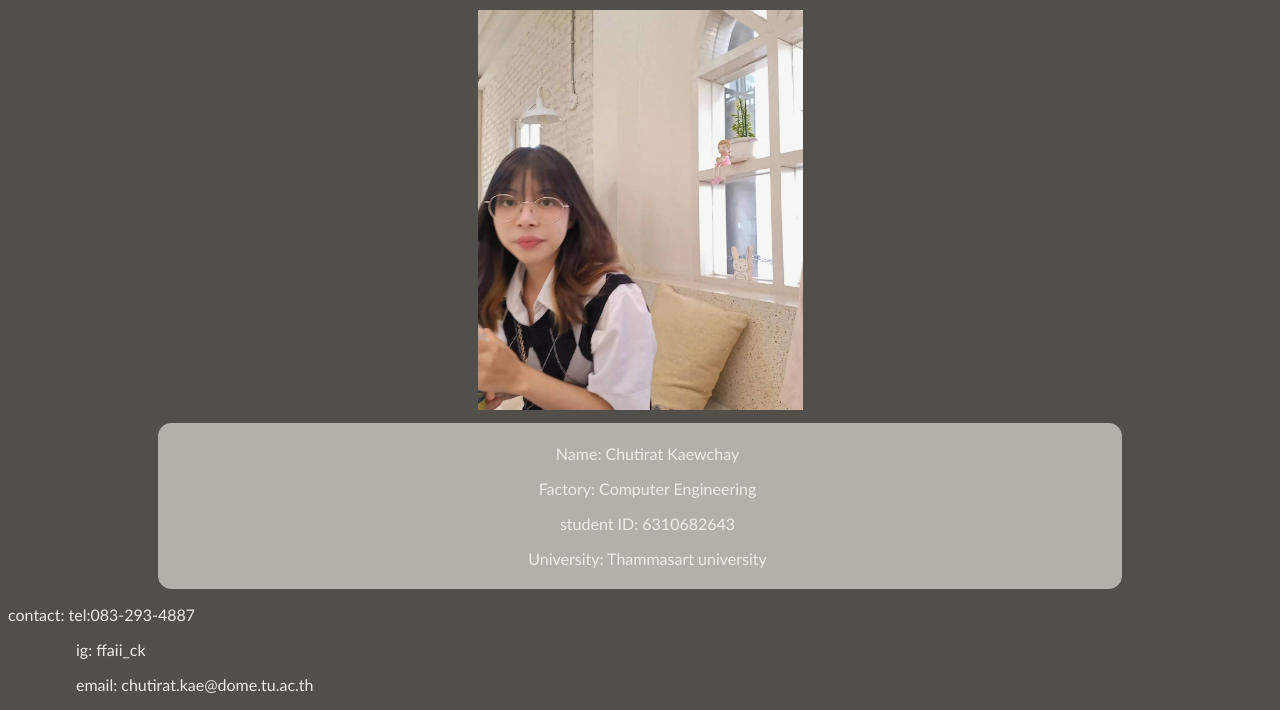
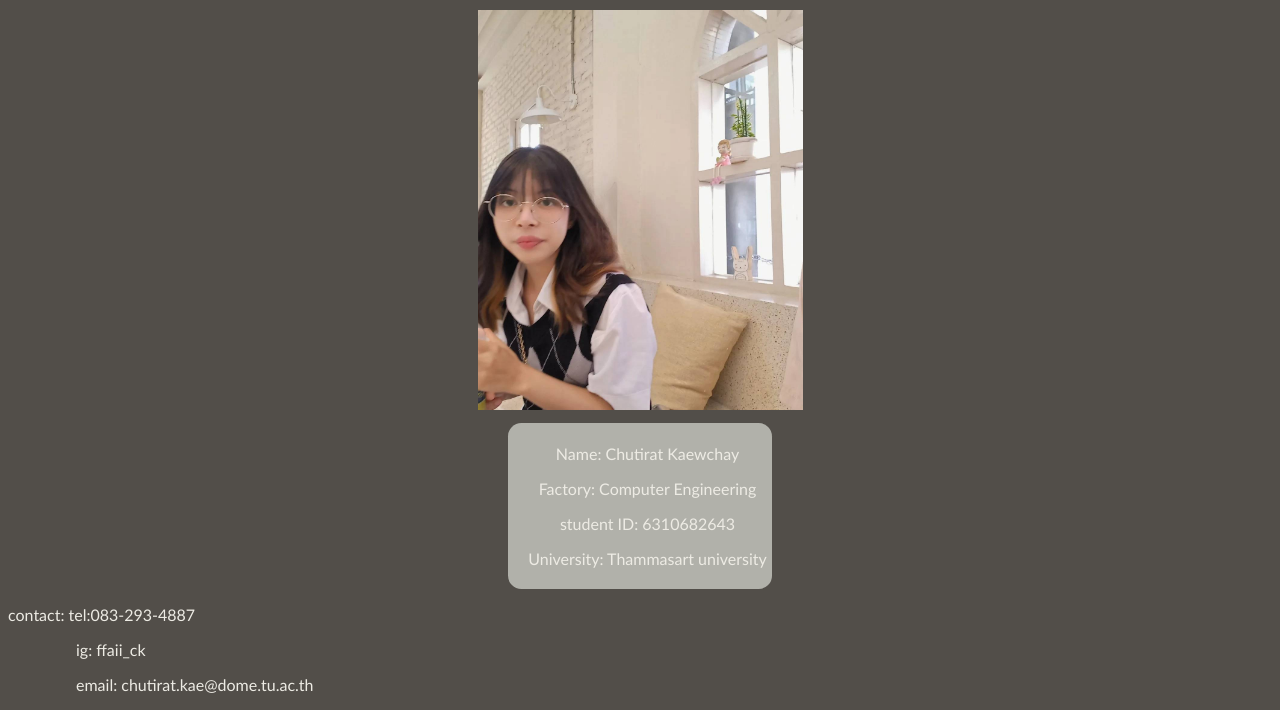
Before and after one commit to 6310682643/6310682643.github.io, a plain HTML site: page index.html in a window 1280 px wide. Shown: the part 111-821 px from the top of the page. Drawn offline with Linux system fonts and the light colour scheme.

Commit message:
complete intro

```diff
--- a/index.html
+++ b/index.html
@@ -19,8 +19,8 @@
             margin: 10px;
             border-radius: 10pt;
             padding-left: 20px;
-            margin-left: 150px;
-            margin-right: 150px;
+            margin-left: 500px;
+            margin-right: 500px;
         }
     </style>
 </head>
```
